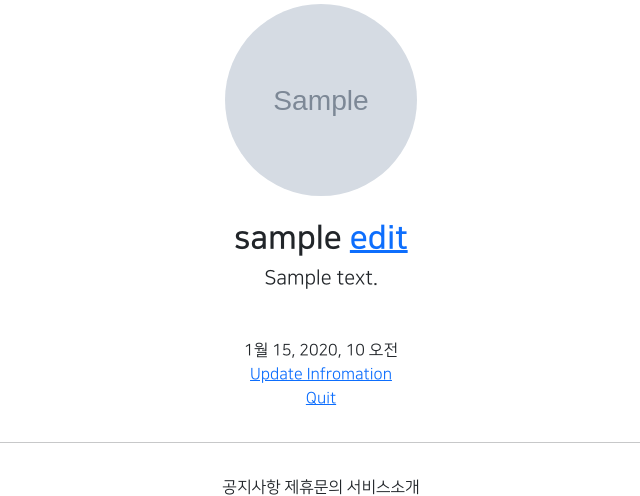
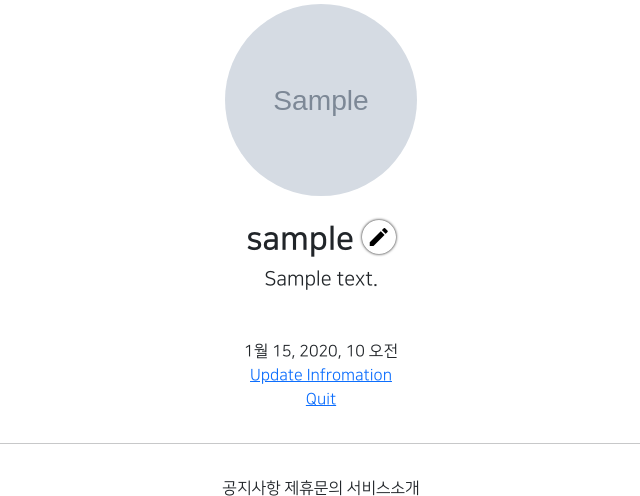
Before and after one commit to Oh-June-Sang/GIS_2ban_1, a Django app: page /accounts/detail/1 in a window 1280 px wide. Shown: the part 269-765 px from the top of the page, without its empty margins (319-959 px from the left). Run offline with Django 3.2, Linux system fonts and the light colour scheme; a user stored in the database is signed in; tables that the repository leaves empty hold one stand-in row (values such as "Sample post"); grey boxes marked "Sample" are stand-in pictures; parts of the project's set-up code (start-up, migrations or seed data) failed here and were passed over; some libraries are stand-ins or nearby versions; some web fonts are replaced.

Commit message:
7/29 2ban class commit 1

```diff
--- a/accountapp/templates/accountapp/detail.html
+++ b/accountapp/templates/accountapp/detail.html
@@ -10,10 +10,12 @@
                      class="profile_image m-4"
                      alt="profile image">
 
+
                 <h2 class="NNS_B">
                     {{ target_user.profile.nickname }}
-                    {% if target_user == user %}
-                        <a href="{% url 'profileapp:update' pk=target_user.profile.pk %}">
+                        {% if target_user == user %}
+                        <a href="{% url 'profileapp:update' pk=target_user.profile.pk %}"
+                           class="material-icons round_button">
                             edit
                         </a>
                         {% endif %}
--- a/static/base.css
+++ b/static/base.css
@@ -35,3 +35,16 @@
     font-family:"NanumSquareB", cursive;
 
 }
+
+.round_button {
+    color: black;
+    text-decoration: none;
+    box-shadow: 0 0 3px black;
+    border-radius: 20rem;
+    padding: 0.3rem;
+}
+
+
+.round_button:hover {
+    color: dimgrey;
+}
--- a/templates/head.html
+++ b/templates/head.html
@@ -10,7 +10,8 @@
     <link href="https://fonts.googleapis.com/css2?family=Festive&display=swap" rel="stylesheet">
     {#  DEFAULT CSS LINK #}
     <link rel="stylesheet" type="text/css" href="{% static 'base.css' %}">
-
+    {#  MATERIAL ICONS LINK  #}
+    <link href="https://fonts.googleapis.com/css2?family=Material+Icons" rel="stylesheet">
     <style>
         @font-face {
             font-family: 'NanumSquareR';
```
